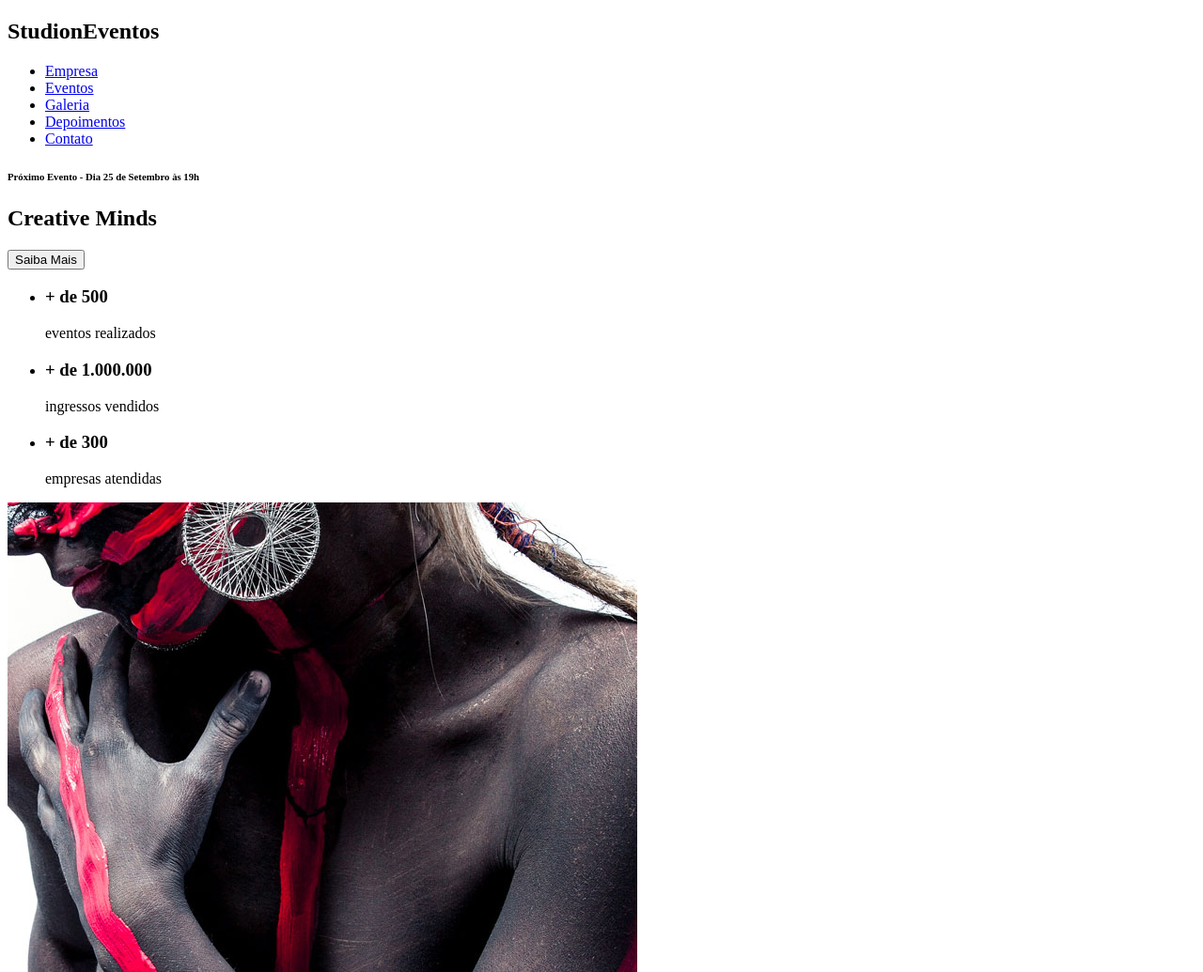
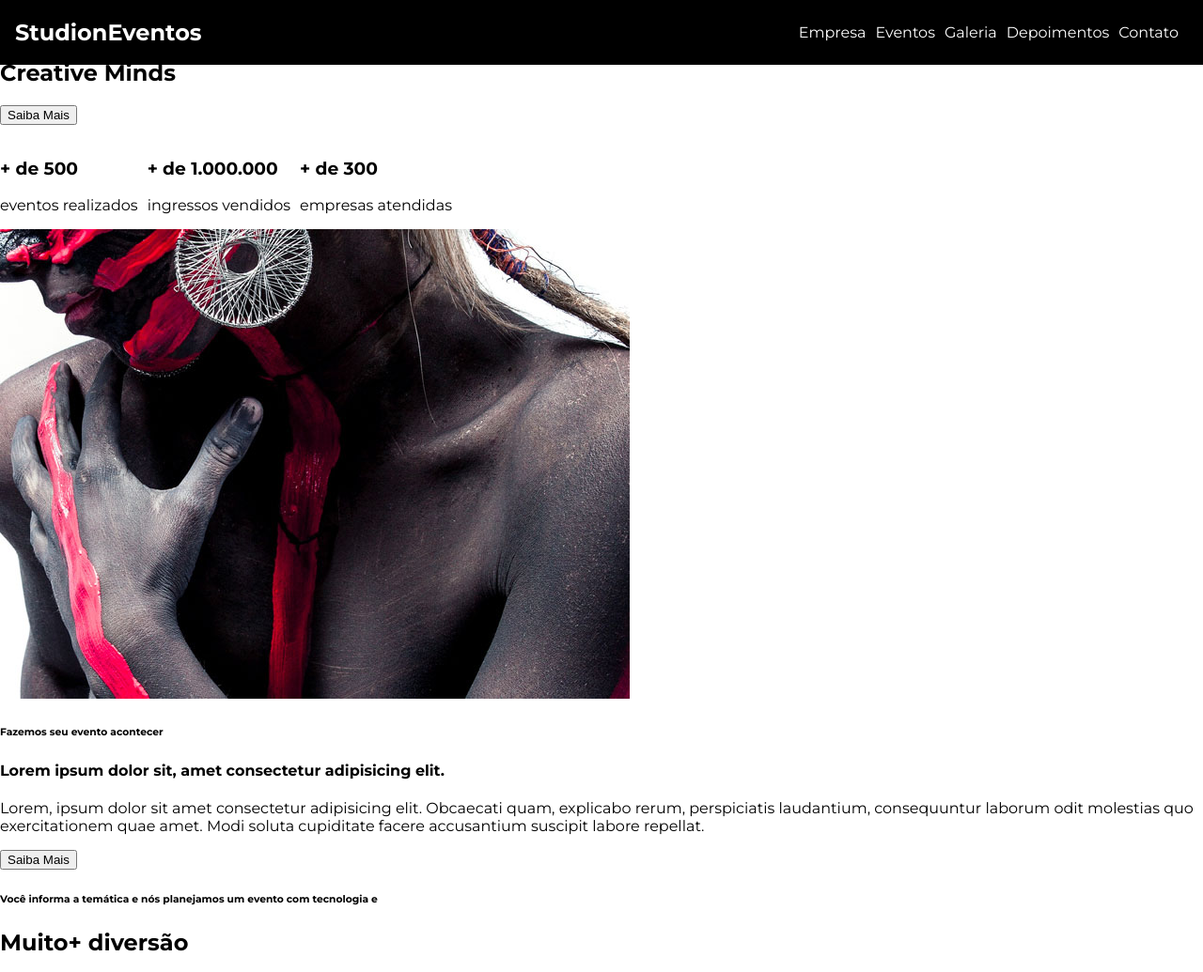
Before and after one commit to mrmsoares/studion, a website: page src/index.html in a window 1280 px wide. Shown: the top 1035 px of the page at 94% size. Drawn offline with Linux system fonts and the light colour scheme.

Commit message:
feat(nav): added base style

```diff
--- a/src/index.html
+++ b/src/index.html
@@ -4,12 +4,13 @@
     <meta charset="UTF-8" />
     <meta http-equiv="X-UA-Compatible" content="IE=edge" />
     <meta name="viewport" content="width=device-width, initial-scale=1.0" />
+    <link rel="stylesheet" href="style.css" />
     <title>Studion Eventos</title>
   </head>
   <body>
-    <nav>
+    <nav class="navbar">
       <h1>Studi<span>on</span><span>Eventos</span></h1>
-      <ul>
+      <ul class="navbar__links">
         <li>
           <a href="#empresa">Empresa</a>
         </li>
--- /dev/null
+++ b/src/style.css
@@ -0,0 +1,49 @@
+@import url("https://fonts.googleapis.com/css2?family=Montserrat:wght@400;700&display=swap");
+
+:root {
+  font-family: "Montserrat", sans-serif;
+  font-size: 16px;
+}
+
+* {
+  box-sizing: border-box;
+}
+
+ul {
+  display: flex;
+  list-style: none;
+  padding-left: 0;
+}
+
+li {
+  margin-right: 0.625rem;
+}
+
+body {
+  margin: 0;
+}
+
+.navbar {
+  position: fixed;
+  display: grid;
+  grid-template-columns: 1fr 9fr;
+  align-items: center;
+  top: 0;
+  left: 0;
+
+  width: 100vw;
+  padding: 0 1rem;
+
+  /* vermelho / verde / azul / transparência */
+  background-color: #000;
+  color: #fff;
+}
+
+.navbar__links {
+  justify-self: end;
+}
+
+.navbar__links a {
+  color: #fff;
+  text-decoration: none;
+}
```
